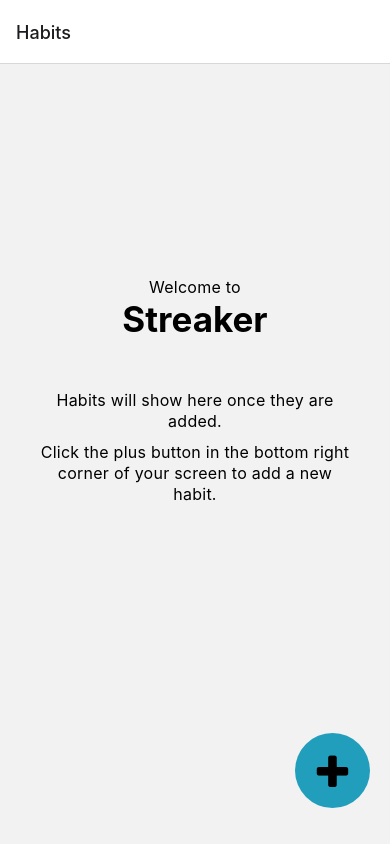
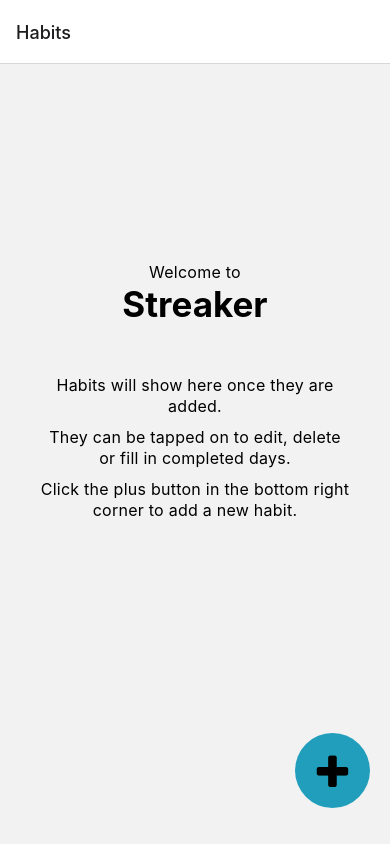
Before and after one commit to 6JoeB/Streaker, a React Native app: screen /Habits in a window 390 px wide. Built offline with nearby package versions, Linux system fonts and the light colour scheme.

Commit message:
Updated home screen text

```diff
--- a/Screens/HomeScreen.tsx
+++ b/Screens/HomeScreen.tsx
@@ -163,9 +163,12 @@ const HomeScreen = ({navigation}) => {
               <Text style={[styles.text, styles.centeredText, styles.mb10]}>
                 Habits will show here once they are added.
               </Text>
+              <Text style={[styles.text, styles.centeredText, styles.mb10]}>
+                They can be tapped on to edit, delete or fill in completed days.
+              </Text>
               <Text style={[styles.text, styles.centeredText]}>
-                Click the plus button in the bottom right corner of your screen
-                to add a new habit.
+                Click the plus button in the bottom right corner to add a new
+                habit.
               </Text>
             </View>
           )}
```
